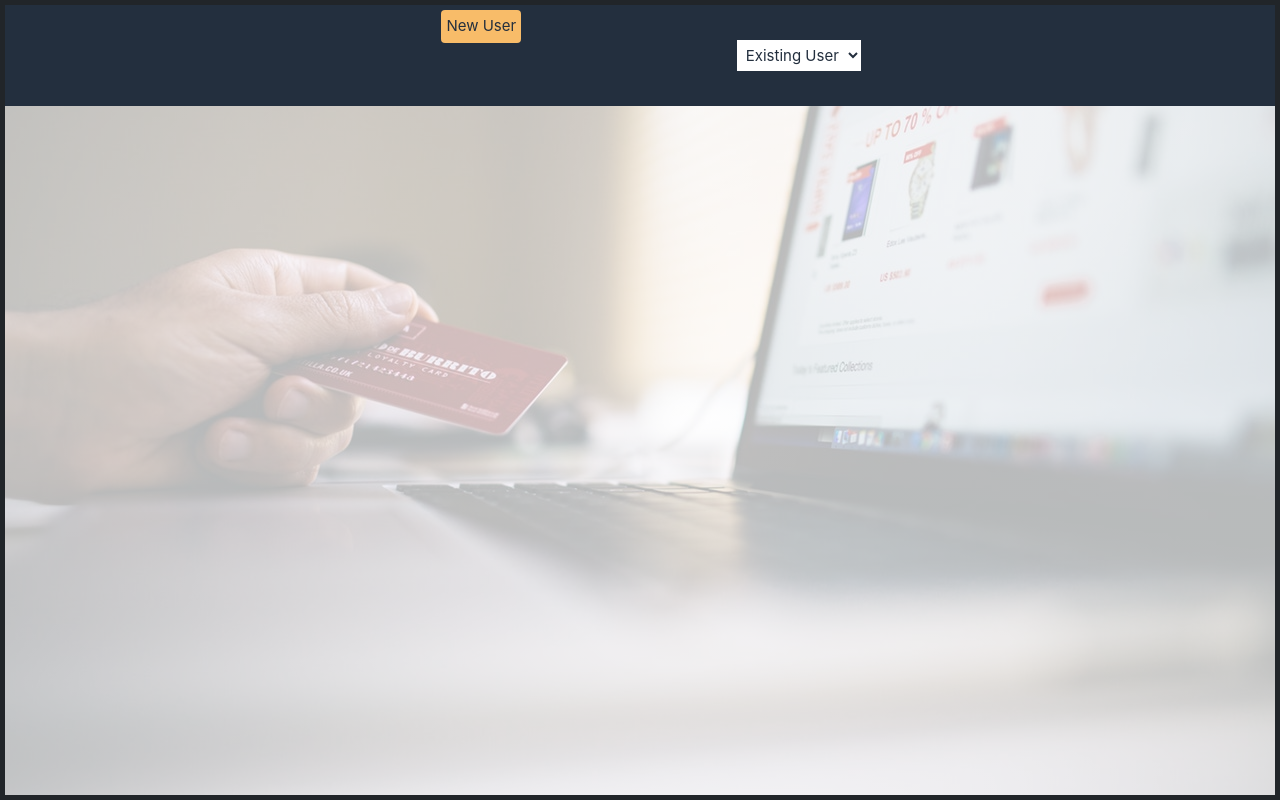
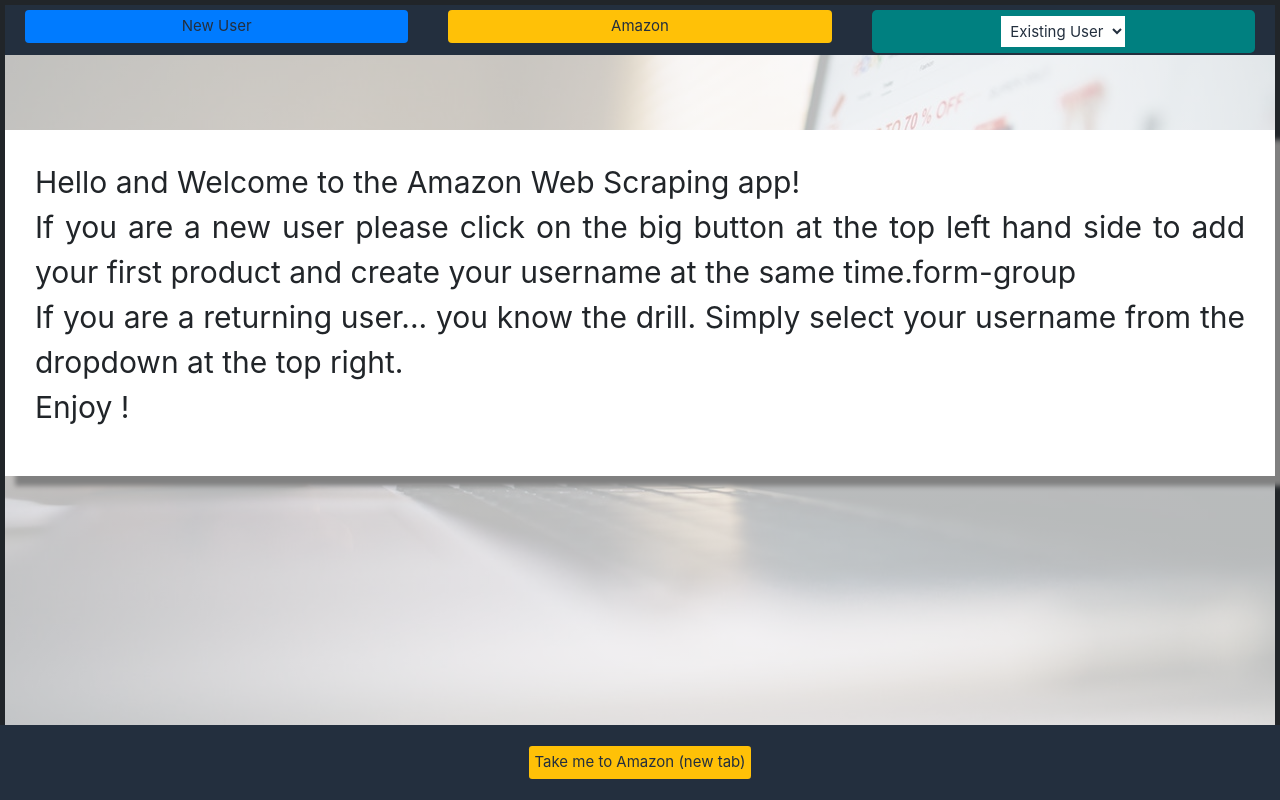
Before and after one commit to raphaelzenou/mongo-flask-project, a Flask app: page / in a window 1280 px wide. Run offline with Flask 2, Linux system fonts and the light colour scheme; data that the repository does not hold is empty; parts of the project's set-up code (start-up, migrations or seed data) failed here and were passed over; some libraries are stand-ins or nearby versions.

Commit message:
hopefully final commit

```diff
--- a/static/css/style.css
+++ b/static/css/style.css
@@ -28,14 +28,23 @@ body {
 	margin: 0;
 }
 
-.btn-warning {
+.btn-warning , .btn-primary {
 	font-size: 15px;
 	padding: 5px !important;
     margin: 5px;
     color:#232f3e;
-    background-color: #f8bc69;
     border: none;
 }
+
+.form-group.nav-dropd {
+
+    margin: 5px;
+    padding : 1px 0px;
+    background-color: teal;
+    border-radius: 5px;
+
+}
+
 .btn:hover {
     color:#232f3e;
     background-color:#ffffff;
@@ -47,8 +56,9 @@ body {
     background-color: #232f3e;
     margin: 15px 0px 0px 0px;
     padding: 15px 0px 15px 0px;
-    position: absolute;
-    bottom: 0;
+    position: fixed;
+    left:0px;
+    bottom:0px;
     width: 100%;
     height: 75px;
 
@@ -67,22 +77,28 @@ body {
     padding: 0px;
 }
 
-.top-bar-container{
-    background-color: none;
+.top-container, .top-bar-container{
+    background-color: #232f3e;
     margin: 0px;
     padding: 0px;
     width: 100%;
+    white-space: nowrap;
+    text-align: center;
+    align-items: center;
 }
 
-.top-container {
-    padding: 0px;
+.container-fluid {
+    width: 100%;
 }
+
+
 
 .top-bar {
     background-color: #232f3e;
     color: #95a0ab;
     text-align: center;
     align-items: center;
+    height: 50px;
 }
 .form-group {
     margin: 0px;
@@ -100,9 +116,6 @@ body {
     padding: 0px;
 }
 
-.items-indiv {
-
-}
 
 .card-title {
     font-size: 15px;
@@ -111,9 +124,18 @@ body {
 }
 
 #card-title-container {
-    height: 100px;
+    height: 100px !important;
 }
 
+#item-cat{
+
+ height: 75px !important;
+
+}
+
+.items-indiv {
+    padding: 10px;
+}
 .form-group {
     padding-top:  10px;
     padding-left: 20px;
@@ -130,7 +152,24 @@ form-control {
 
 
 
-.items-indiv {
+/* .items-indiv {
     padding: 30px;
     box-shadow: 10px 10px 5px grey;
+} */
+
+#delete-data{
+    color: #232f3e;
 }
+
+
+.home-welcome {
+    font-size: 30px !important;
+    background-color: white;
+    box-shadow: 10px 10px 5px grey;
+    padding: 30px;
+    margin-top: 75px;
+    margin-bottom: 75px;
+    margin-left: auto;
+    margin-right: auto;
+    text-align: justify;
+}
--- a/templates/home.html
+++ b/templates/home.html
@@ -3,19 +3,24 @@
 {% block title %}Home{% endblock %}
 
 {% block main %}
-
-<div class="container-fluid">
-    <div class="row ">
+    <div class="row container-fluid">
         <div class="top-container col-md-12">
             <div class="row top-bar-container">
-                <div class="col-md-3 top-bar"></div>
-                <div class="col-md-3 top-bar">
-                    <a class="btn btn-warning" href="{{url_for('new_item_func', selected_user='#')}}">New User</a>
+                <div class="col-md-4 top-bar">
+                    <a class="btn btn-primary nav-link"
+                    href="{{url_for('new_item_func', selected_user='#')}}">
+                    New User</a>
+
                 </div>
-                <div class="col-md-3 top-bar">
+                <div class="col-md-4 top-bar">
+                    <a class="btn btn-warning nav-link" target="_blank"
+                        href="https://www.amazon.com/gp/navigation-country/select-country/">
+                        Amazon</a>
+                </div>
+                <div class="col-md-4 top-bar">
                     <form action="{{ url_for('user_filter') }}" method="POST">
 
-                        <div class="form-group">
+                        <div class="form-group nav-dropd">
                             <select id="user_name" name="user_name" onchange="this.form.submit()">
                                 <option value="" disabled selected>Existing User</option>
                                 {% for user in users %}
@@ -23,14 +28,38 @@
                                 {% endfor %}
                             </select>
 
-                            <!-- <button type="submit" class="btn btn-warning">Go!</button> -->
                         </div>
                     </form>
                 </div>
-                <div class="col-md-3 top-bar"></div>
             </div>
-            <!-- <div class="row">
-            </div> -->
+        </div>
+
+
+
+
+    <div class="row container-fluid">
+        <div class="home-welcome col-md-12">
+            <p>
+                Hello and Welcome to the Amazon Web Scraping app!
+
+
+                <br>
+                If you are a new user please click on the big button
+                at the top left hand side to add your first product and
+                create your username at the same time.form-group
+                <br>
+                If you are a returning user... you know the drill.
+                Simply select your username from the dropdown at the top right.
+                <br>
+                Enjoy !
+            </p>
+        </div>
+    </div>
+    <div class="row" id="home-btn-div">
+        <div class="col">
+            <a class="btn btn-warning btn-sm" target="_blank"
+                href="https://www.amazon.com/gp/navigation-country/select-country/">Take
+                me to Amazon (new tab)</a>
         </div>
     </div>
 
```
Also changed, not shown: templates/items.html (+16 -10 lines).
